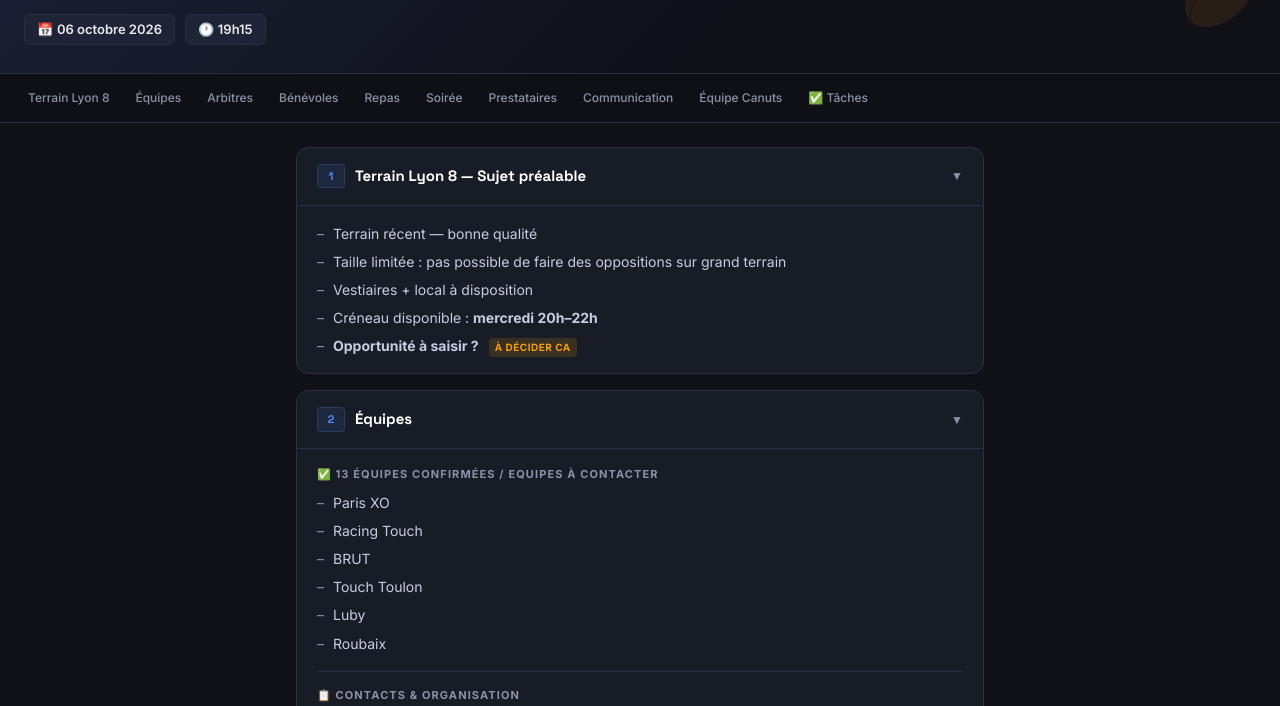
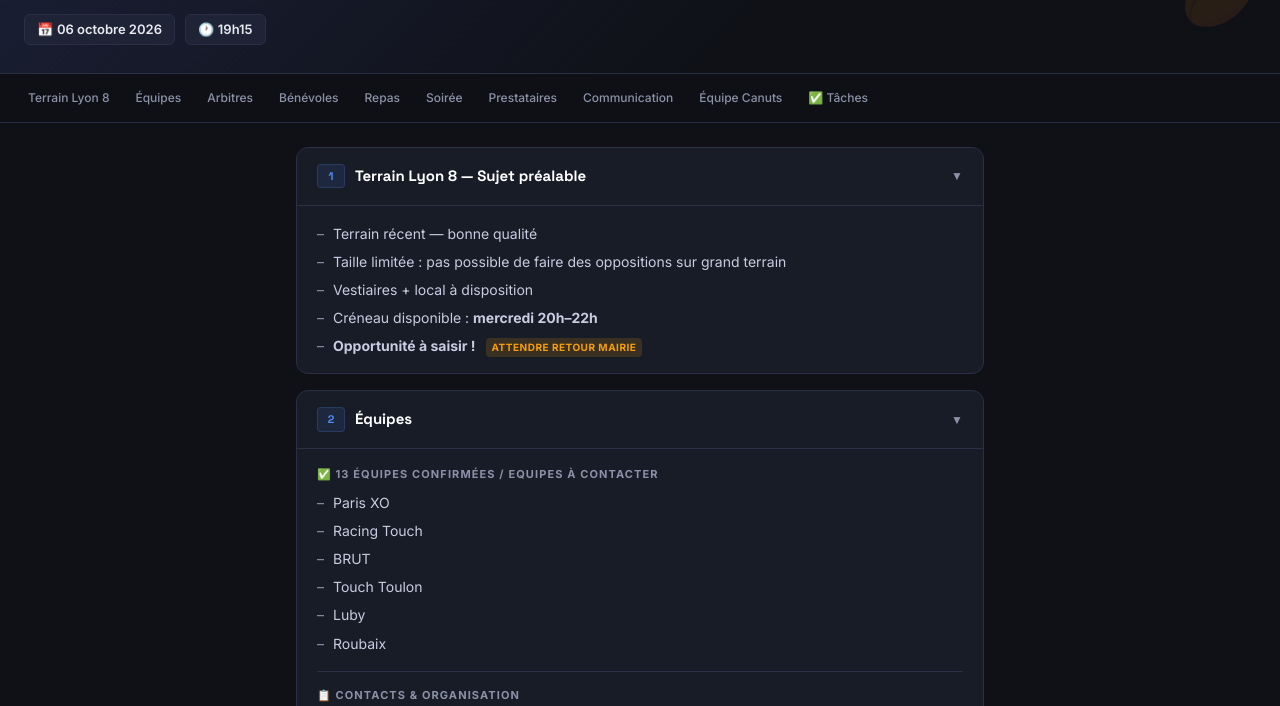
Before and after one commit to peterMas/canutouchlyon-, a plain HTML site: page CR_CA_CanuTouchLyon_GTT2026.html in a window 1280 px wide. Shown: the part 94-800 px from the top of the page. Drawn offline with Linux system fonts and the light colour scheme.

Commit message:
Update CR_CA_CanuTouchLyon_GTT2026.html

```diff
--- a/CR_CA_CanuTouchLyon_GTT2026.html
+++ b/CR_CA_CanuTouchLyon_GTT2026.html
@@ -119,7 +119,7 @@
         <li>Taille limitée : pas possible de faire des oppositions sur grand terrain</li>
         <li>Vestiaires + local à disposition</li>
         <li>Créneau disponible : <strong>mercredi 20h–22h</strong></li>
-        <li><strong>Opportunité à saisir ?</strong> <span class="badge badge-orange">À décider CA</span></li>
+        <li><strong>Opportunité à saisir !</strong> <span class="badge badge-orange">Attendre Retour Mairie</span></li>
       </ul>
     </div>
   </div>
```
